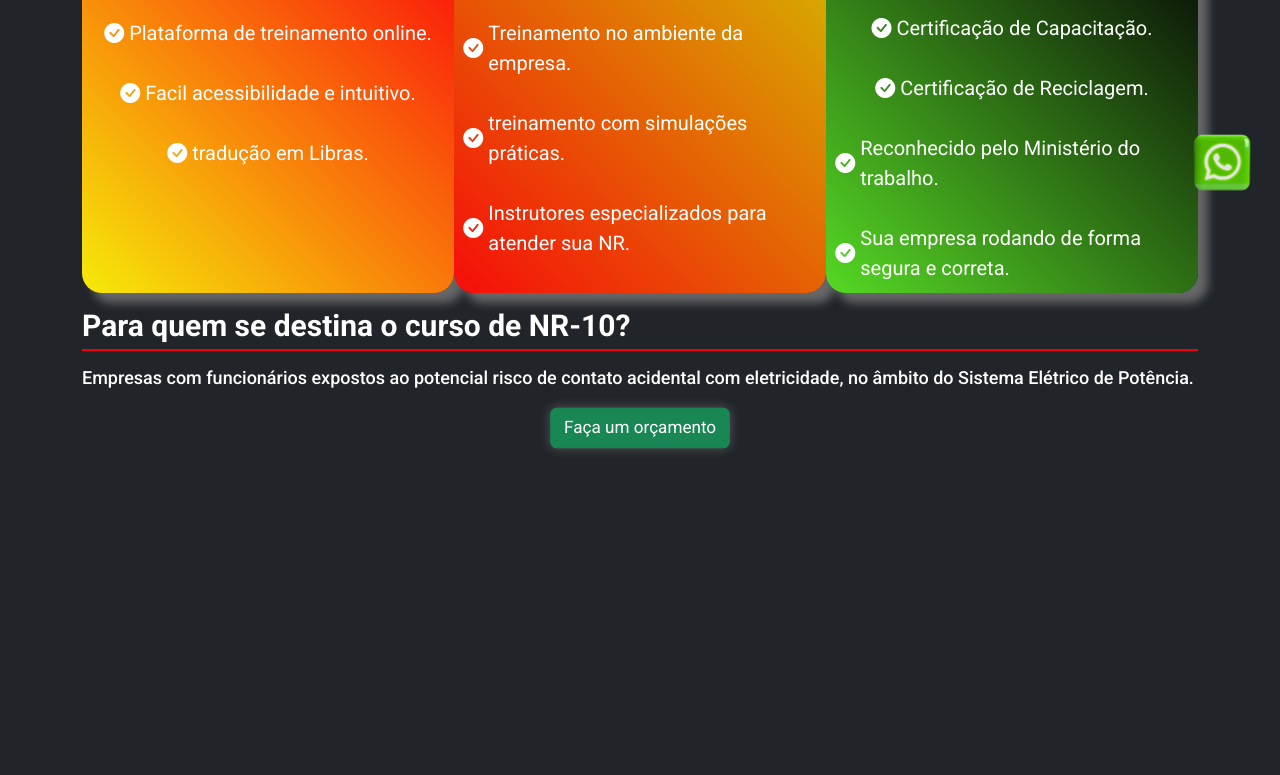
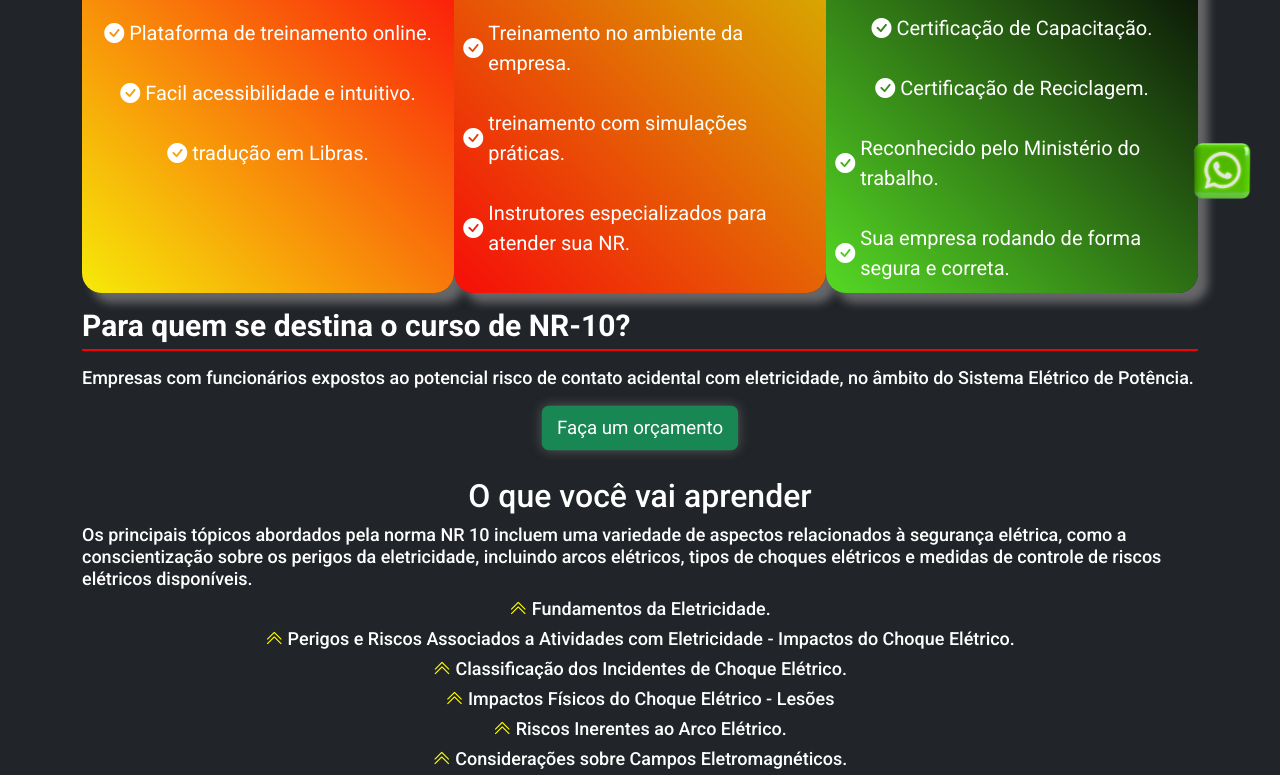
Before and after one commit to Dsmacedo/Website-Finance--CodePuro, a website built with Parcel: page src/nr10.html in a window 1280 px wide. Shown: the part 575-1350 px from the top of the page. Built offline with nearby package versions, Linux system fonts and the light colour scheme.

Commit message:
three commit

```diff
--- a/src/nr10.html
+++ b/src/nr10.html
@@ -137,6 +137,7 @@
             <h4 class="event__details__description">
                 Empresas com funcionários expostos ao potencial risco de contato acidental com eletricidade, no âmbito
                 do Sistema Elétrico de Potência.</h4>
+
             <!-- Formulario de desconto-------------------. -->
             <div class="container title__center esp-botton">
                 <button class="btn btn-success btn-fale" id="show-login"> Faça um orçamento</button>
@@ -171,6 +172,7 @@
                 </form>
             </div>
             <!-------------------------------------------------------------------------. -->
+
             <div data-aos="fade-right">
                 <h2 class="title__center">O que você vai aprender</h2>
                 <h4 class="event__details__description">
@@ -218,6 +220,7 @@
         </div>
     </footer>
 
+    <script src="https://unpkg.com/aos@next/dist/aos.js"></script>
 
     <script src="https://code.jquery.com/jquery-3.7.1.min.js"></script>
     <script src="https://cdn.jsdelivr.net/npm/jquery-validation@1.19.5/dist/jquery.validate.min.js"></script>
```
Also changed, not shown: src/nr13.html (+2 -0 lines), dist/nr10.html, dist/nr13.html.
